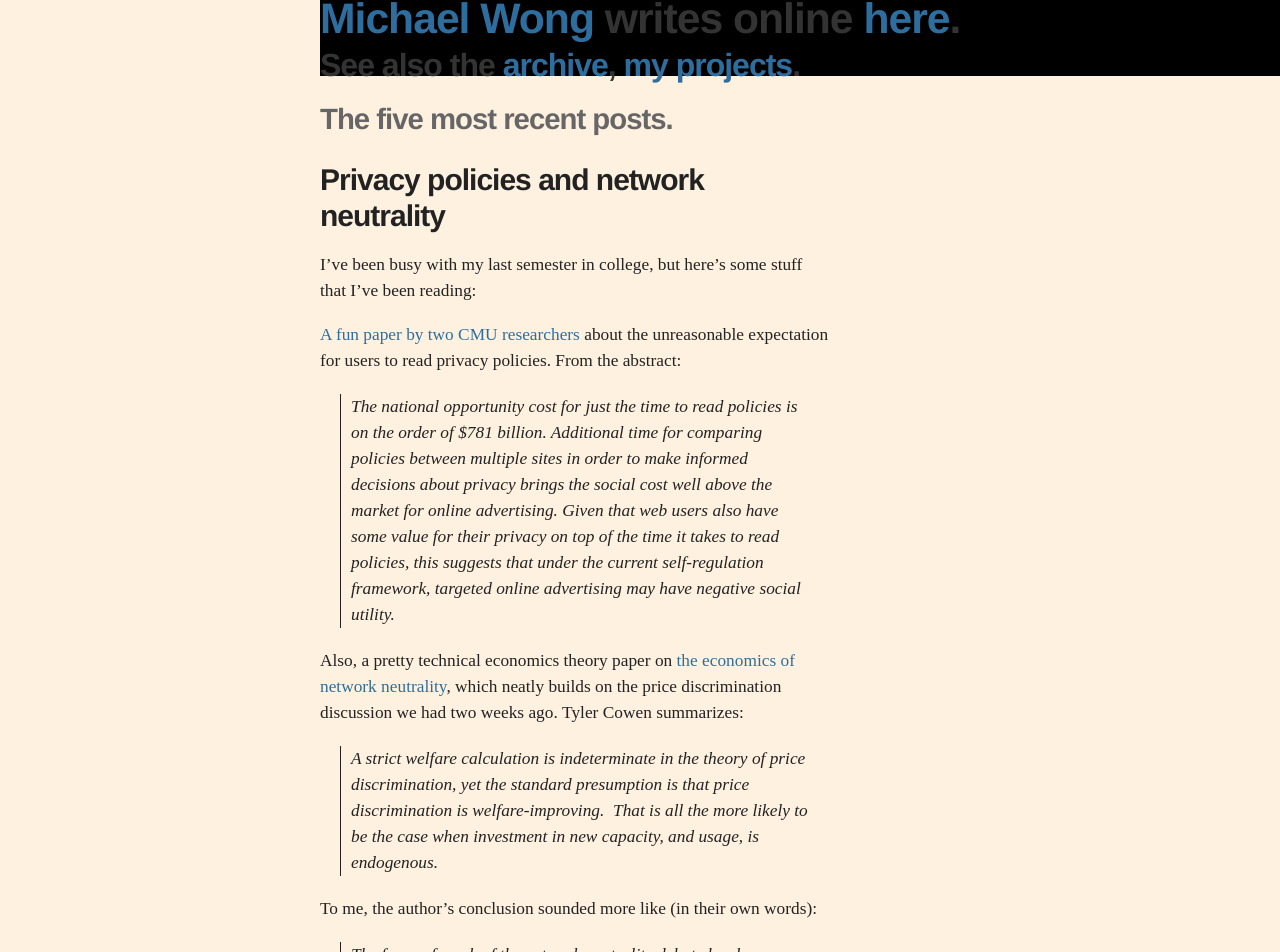
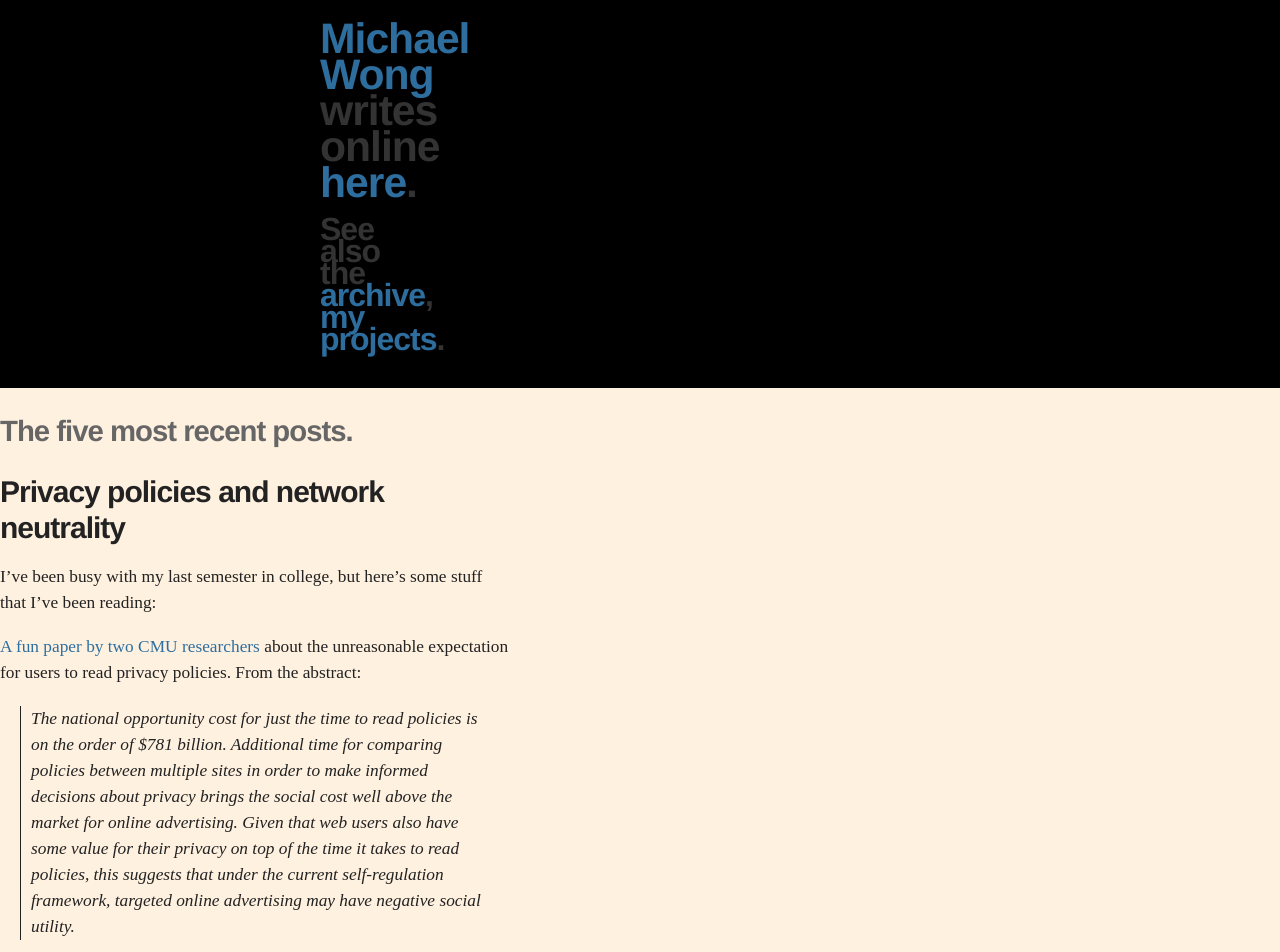
Before and after one commit to mbwong/mbwong.github.com, a Jekyll site: the page built from index.html, in a window 1280 px wide. Shown: the top 952 px of the page. Built offline with Jekyll 4.4.1, drawn with Linux system fonts in a browser that asks for light colours.

Commit message:
changed css

```diff
--- a/css/screen.css
+++ b/css/screen.css
@@ -9,7 +9,7 @@ body {
   color: #222;
   font-family: 'Times New Roman', 'Times', serif;
   line-height: 1.4em;
-  margin: 0px auto 18px 25%;
+  margin: 0px auto 18px 0px;
 }
 
 a:link {
@@ -78,7 +78,7 @@ ul { list-style-type: square; }
 header, footer, nav, article { display: block; }
 
 header {
-  padding: 20px 100% 20px -100%;
+  padding: 20px 100% 20px 25%;
   background-color: black;
 }
 
@@ -145,6 +145,7 @@ header {
 }
 
 #wrapper {
+  margin-left: 25%
   max-width: 40em;
   min-width: 30em;
   width: 32em;
```
